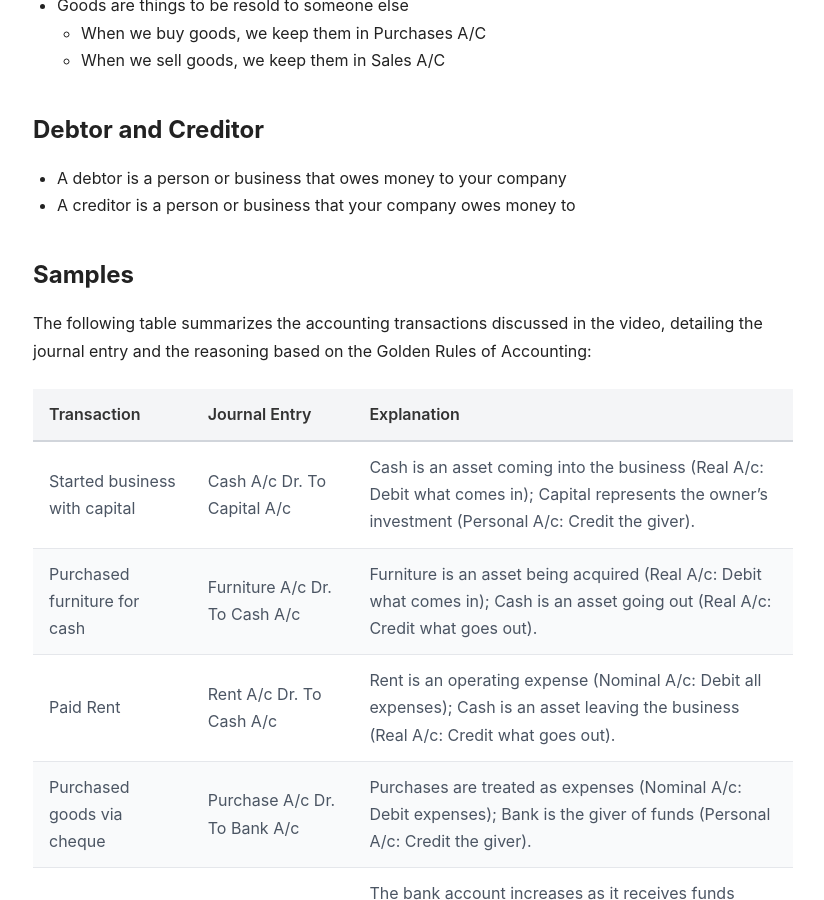
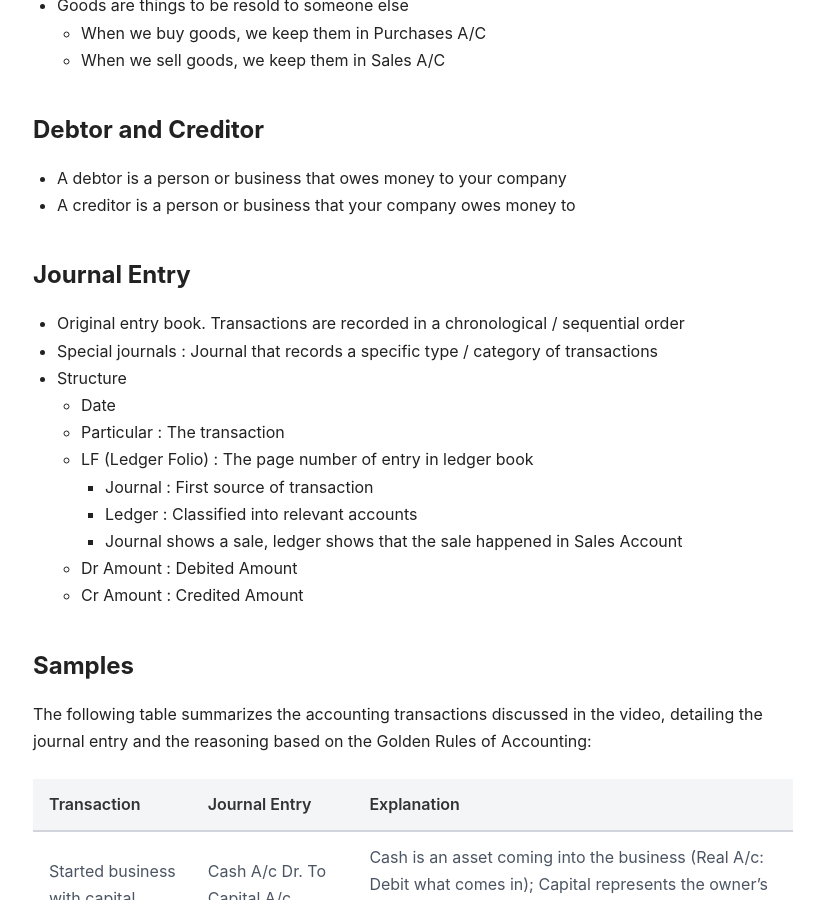
Before and after one commit to BeardedOwl1357/Personal_Blog, a Jekyll site: the page built from _articles/finance/journal-entries.md, in a window 1280 px wide and 900 px high, scrolled down 1286 px. Shown: the whole window, without its empty margins (227-1051 px from the left). Built offline with Jekyll 4.4.1, drawn with Linux system fonts in a browser that asks for light colours; some of the changed text lies outside the part shown.

Commit message:
Add stuff and link

```diff
--- a/_articles/finance/journal-entries.md
+++ b/_articles/finance/journal-entries.md
@@ -9,7 +9,7 @@ permalink: /finance/journal-entries/
 
 # Journal Entries
 
-Source : https://www.youtube.com/watch?v=Di-zoaiMlX4&list=PLaAhQ2ofZZRCJIUbTjeUXx4JoZ7CyGHr3&index=9
+Source : [https://www.youtube.com/watch?v=Di-zoaiMlX4&list=PLaAhQ2ofZZRCJIUbTjeUXx4JoZ7CyGHr3&index=9](https://www.youtube.com/watch?v=Di-zoaiMlX4&list=PLaAhQ2ofZZRCJIUbTjeUXx4JoZ7CyGHr3&index=9)
 
 
 ## Definition / Formula
@@ -47,6 +47,20 @@ A few pointers
 - A debtor is a person or business that owes money to your company
 - A creditor is a person or business that your company owes money to
 
+## Journal Entry
+
+- Original entry book. Transactions are recorded in a chronological / sequential order
+- Special journals : Journal that records a specific type / category of transactions
+- Structure
+	- Date
+	- Particular : The transaction
+	- LF (Ledger Folio) : The page number of entry in ledger book
+		- Journal : First source of transaction
+		- Ledger : Classified into relevant accounts
+		- Journal shows a sale, ledger shows that the sale happened in Sales Account
+	- Dr Amount : Debited Amount
+	- Cr Amount : Credited Amount
+
 ## Samples
 The following table summarizes the accounting transactions discussed in the video, detailing the journal entry and the reasoning based on the Golden Rules of Accounting:
 
```
